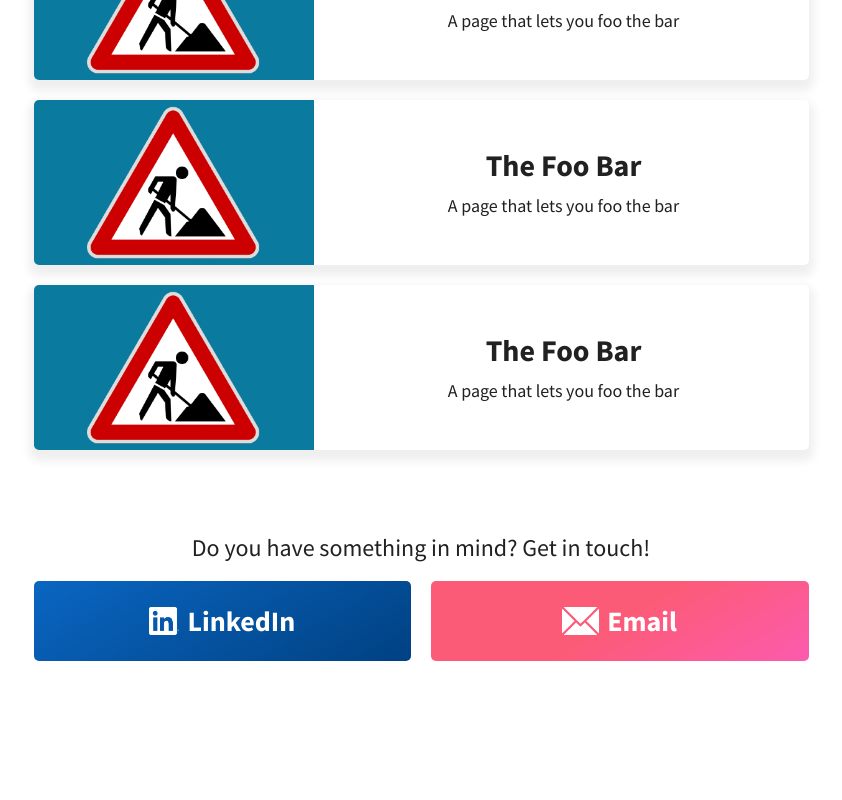
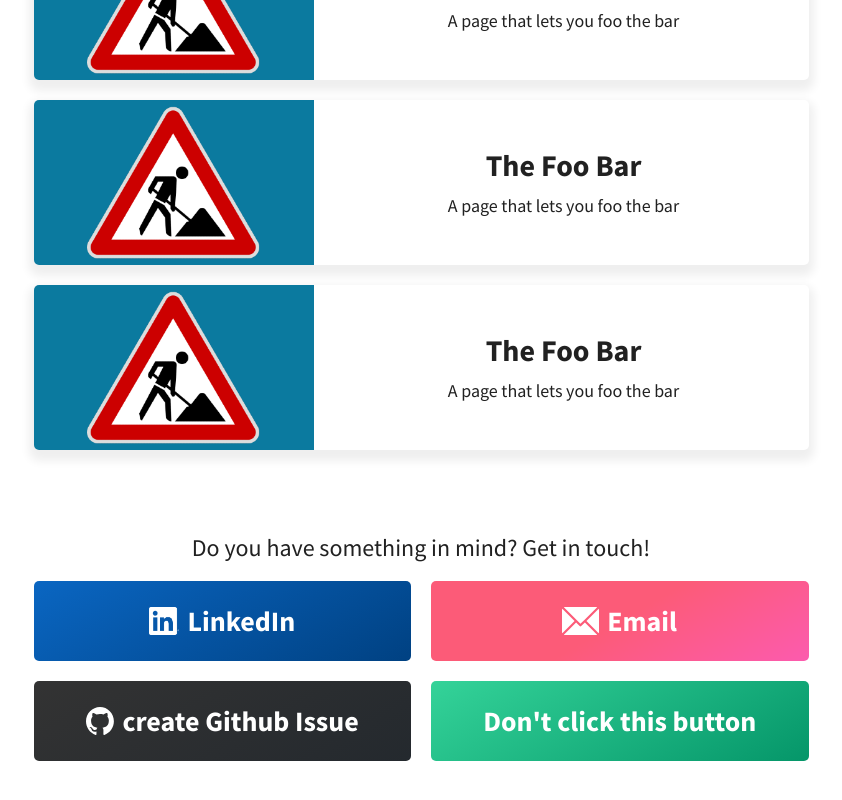
Before and after one commit to Jiawei-Wang/jiawei-wang.github.io, a React app: page / in a window 1280 px wide. Shown: the part 765-1565 px from the top of the page, without its empty margins (219-1061 px from the left). Before the commit the page ends 1491 px from the top, so only its background shows below. Built offline with nearby package versions, Linux system fonts and the light colour scheme; the HTML template or start-up script is replaced by a standard one.

Commit message:
add new buttons

```diff
--- a/src/components/ProviderComponent.css
+++ b/src/components/ProviderComponent.css
@@ -179,6 +179,34 @@
   background: linear-gradient(150deg, #fc5b78 50%, #fc5bae);
 }
 
+/* GitHub gradient */
+.ButtonLink.github {
+  background: linear-gradient(150deg, #333333 0%, #24292e 100%);
+}
+
+/* nothing button gradient */
+.ButtonLink.nothing {
+  background: linear-gradient(150deg, #34d399 0%, #059669 100%);
+  position: relative;
+  overflow: hidden;
+}
+.ButtonLink.nothing .plusOne {
+  position: absolute;
+  top: 5px;     /* distance from top */
+  right: 10px;  /* distance from right */
+  color: red;
+  font-weight: bold;
+  font-size: 16px;
+  opacity: 0;
+  pointer-events: none;
+  transition: all 0.6s ease;
+  transform: translateY(0); /* start position */
+}
+.ButtonLink.nothing .plusOne.show {
+  opacity: 1;
+  transform: translateY(-15px); /* floats up */
+}
+
 /* Responsive tweaks */
 @media screen and (max-width: 450px) {
   .GetInTouch {
--- a/src/components/ProviderComponent.tsx
+++ b/src/components/ProviderComponent.tsx
@@ -1,5 +1,6 @@
 // ProviderComponent.tsx
 import React from "react";
+import { useRef } from "react";
 import "./ProviderComponent.css";
 
 // Import images
@@ -9,9 +10,22 @@ import underConstruction from "../images/under-construction.png";
 // Import contact icons
 import linkedinIcon from "../images/linkedin.png";
 import mailIcon from "../images/mail.svg";
-// import githubIssueIcon from "../images/github.svg";
+import githubIcon from "../images/github.svg";
 
 const Provider: React.FC = () => {
+  const plusOneRef = useRef<HTMLSpanElement>(null);
+
+  const handleClick = (e: React.MouseEvent<HTMLAnchorElement>) => {
+    e.preventDefault();
+    if (!plusOneRef.current) return;
+
+    plusOneRef.current.classList.add("show");
+
+    setTimeout(() => {
+      plusOneRef.current?.classList.remove("show");
+    }, 600);
+  };
+
   return (
     <div className="pages">
       {/* Header */}
@@ -131,6 +145,23 @@ const Provider: React.FC = () => {
             />{" "}
             Email
           </a>
+          <a
+            target="_blank"
+            rel="noopener"
+            href="https://github.com/Jiawei-Wang/jiawei-wang.github.io/issues/new"
+            className="ButtonLink github"
+          >
+            <img
+              alt="Github Icon"
+              src={githubIcon}
+              className="ButtonIcon"
+            />{" "}
+            create Github Issue
+          </a>
+          <a className="ButtonLink nothing" onClick={handleClick}>
+            Don't click this button
+            <span ref={plusOneRef} className="plusOne">+1</span>
+          </a>
         </div>
       </div>
     </div>
```
